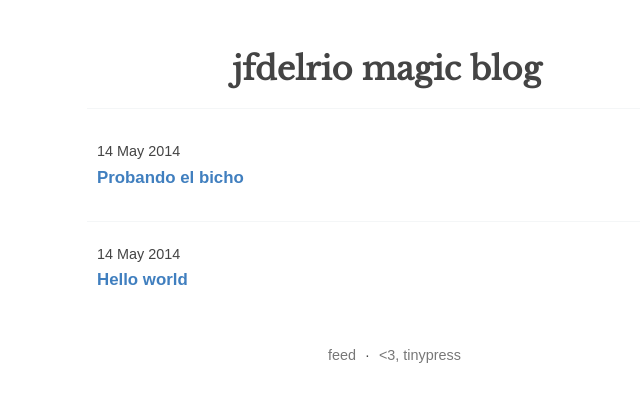
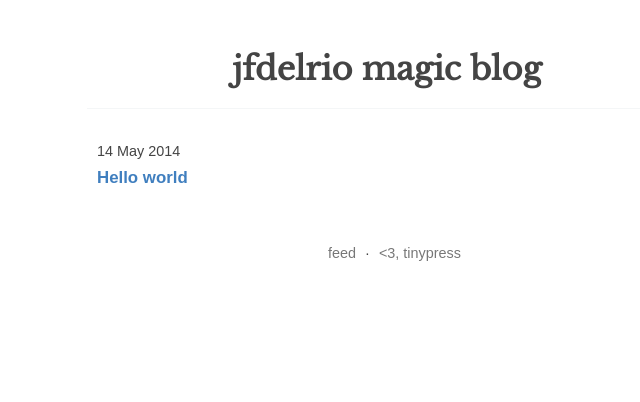
Before and after one commit to maese/maese.github.io, a Jekyll site: the page built from index.html, in a window 1280 px wide. Shown: the top 402 px of the page, without its empty margins (253-893 px from the left). Built offline with Jekyll 4.4.1, drawn with Linux system fonts in a browser that asks for light colours; the list of posts is cut into pages by our own code.

Commit message:
Post update: Probando el bicho

```diff
--- a/_posts/2014-05-14-probando-el-bicho.markdown
+++ b/_posts/2014-05-14-probando-el-bicho.markdown
@@ -1,8 +1,8 @@
 ---
-published: true
+published: false
 title: Probando el bicho
 layout: post
 ---
 Lorem ipsum dolor sit amet y bla, bla, bla...
 
-{% gist 5555251 %}
+{% gist 7e25ab88c55817be8a1d %}
```
